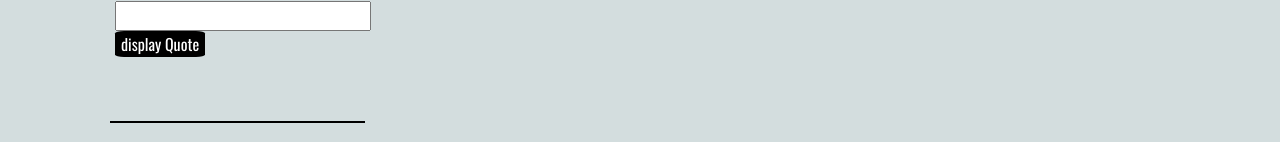
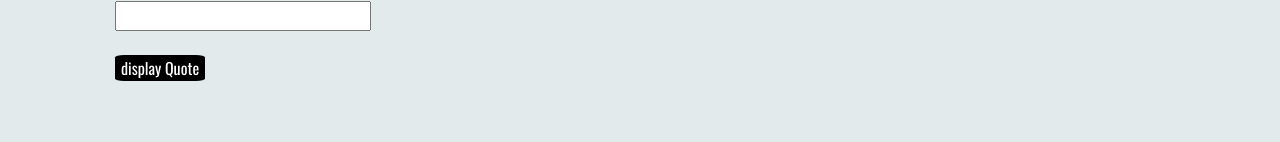
Before and after one commit to stacy867/Quotes, an Angular app: page / in a window 1280 px wide. Shown: the part 804-946 px from the top of the page. Built offline with nearby package versions, Linux system fonts and the light colour scheme.

Commit message:
added changes

```diff
--- a/src/app/quote-form/quote-form.component.html
+++ b/src/app/quote-form/quote-form.component.html
@@ -14,7 +14,7 @@
         </div>
         <div class="form-group">
             <label>person to submit</label><br>
-            <input type="text" id="person" [(ngModel)]="newQuote.person" name="person" #person='ngModel' required><br>
+            <input type="text" id="person" [(ngModel)]="newQuote.person" name="person" #person='ngModel' required><br><br>
             <button type="submit" id="submit">display Quote</button>
         </div>
 
--- a/src/styles.css
+++ b/src/styles.css
@@ -16,8 +16,7 @@ body {
     }*/
 
     #display {
-        border: 1px solid black;
-        width: 150%;
+        border: 0px solid black;
         margin-left: 2%;
     }
 
@@ -31,7 +30,7 @@ body {
     }
 
     body {
-        background-color: #D3DDDE;
+        background-color: #E2EAEB;
     }
 
     strong {
```
